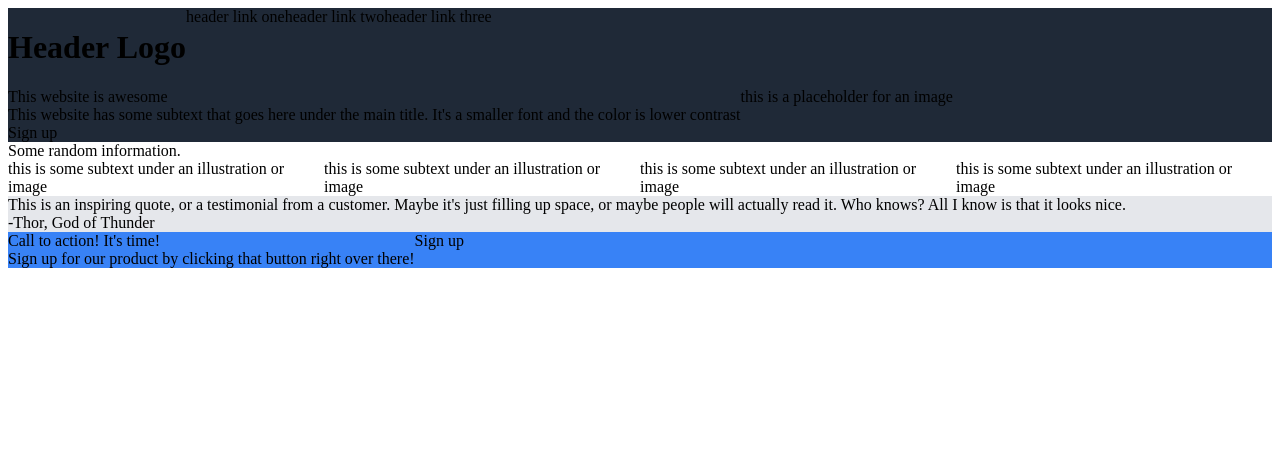
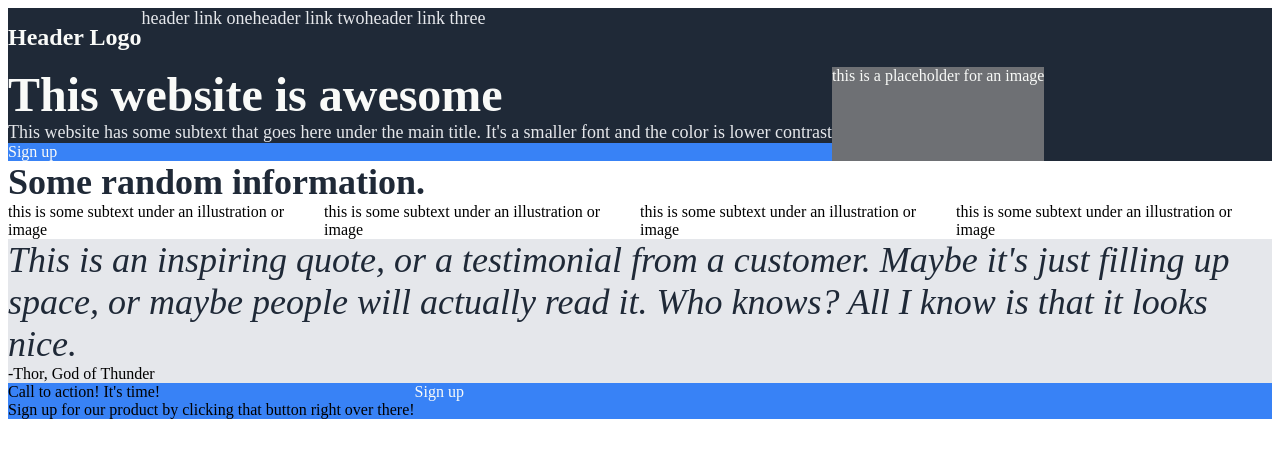
Before and after one commit to lulizzl/odin-landing_page, a plain HTML site: page index.html in a window 1280 px wide. Drawn offline with Linux system fonts and the light colour scheme.

Commit message:
Specify most fonts

```diff
--- a/index.html
+++ b/index.html
@@ -19,7 +19,7 @@
             <div class="sign-up-content">This website has some subtext that goes here under the main title. It's a smaller font and the color is lower contrast</div>
             <div class="sign-up-button">Sign up</div>
         </div>
-        <div> this is a placeholder for an image</div>
+        <div class="image-placeholder"> this is a placeholder for an image</div>
     </div>
     <div class="info">
         <div class="info-title">Some random information.</div>
--- a/style.css
+++ b/style.css
@@ -5,13 +5,47 @@
     background-color: #1f2937;
 }
 
-.header-links {
-    display: flex;
-}
+    h1 {
+        font-size: 24px;
+        color: #f9faf8;
+    }
+
+    .header-links {
+        display: flex;
+        font-size: 18px;
+        color:#e5e7eb;
+    }
 
 .sign-up {
     display: flex;
     background-color: #1f2937;
+}
+
+        .sign-up-title {
+            font-size: 48px;
+            font-weight: 800;
+            color:#f9faf8
+        }
+
+        .sign-up-content {
+            font-size: 18px;
+            color: #e5e7eb;
+        }
+
+        .sign-up-button {
+            background-color: #3882f6;
+            color: #f9faf8;
+        }
+
+    .image-placeholder {
+        background-color: #6e7074;
+        color: #f9faf8;
+    }
+
+.info-title {
+    font-size: 36px;
+    font-weight: 800;
+    color: #1f2937;
 }
 
 .image-container {
@@ -22,6 +56,13 @@
     background-color: #e5e7eb;
 }
 
+    .quotation {
+        font-size: 36px;
+        color: #1f2937;
+        font-style: italic;
+    }
+
+
 .call-to-action-container {
     display: flex;
     background-color: #3882f6;
```
